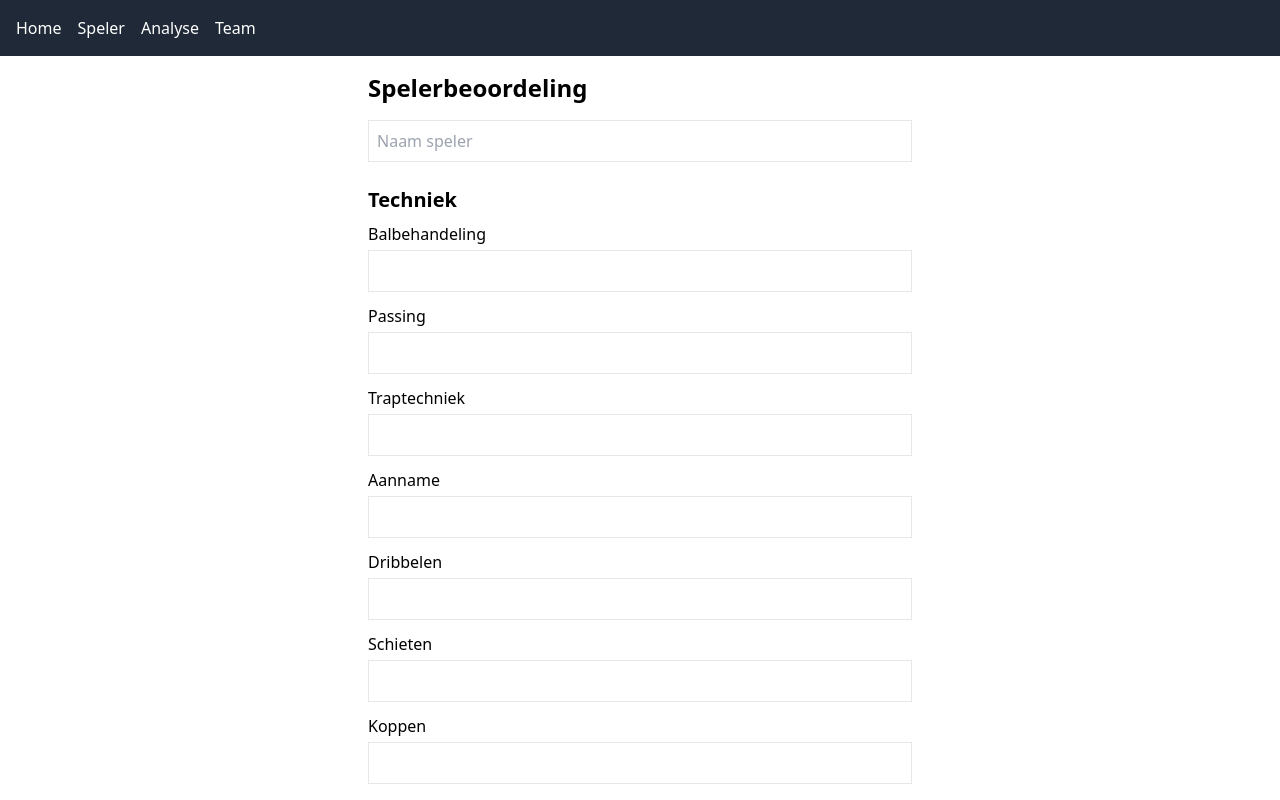
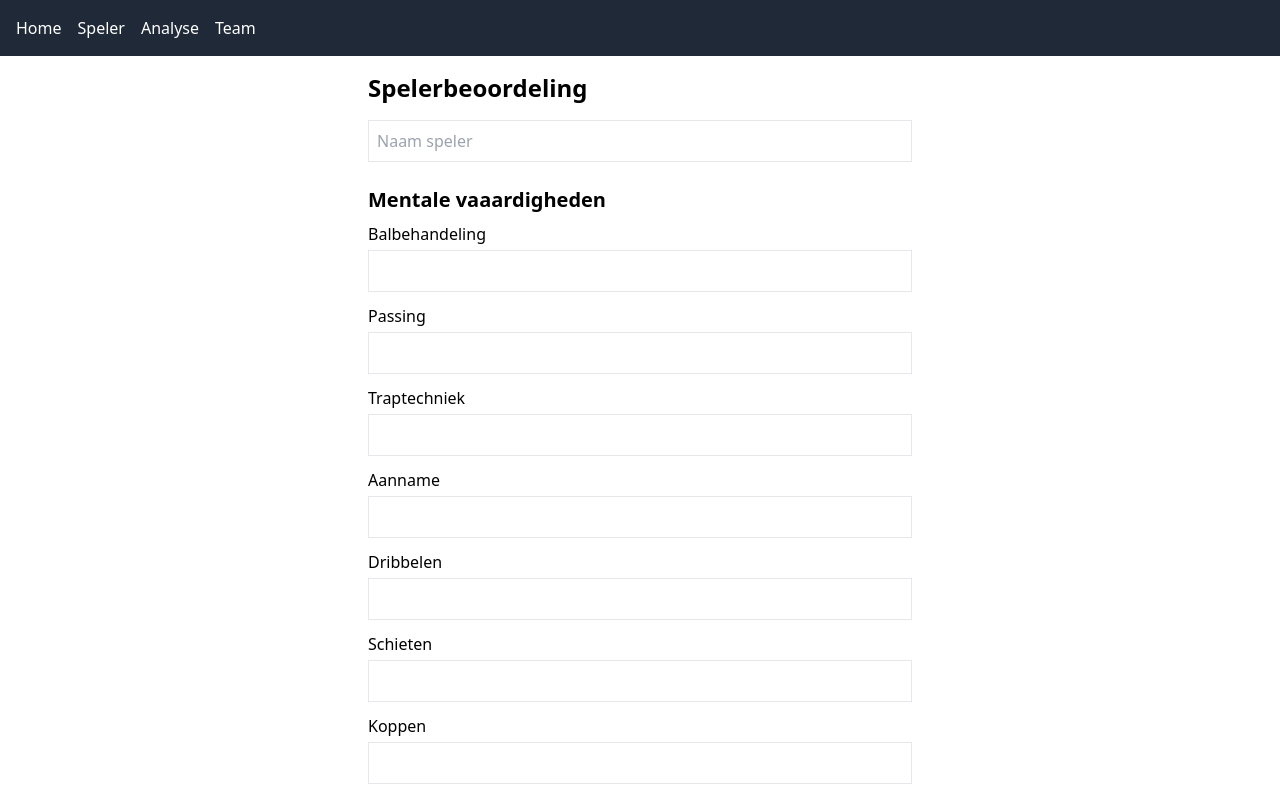
Before and after one commit to Trompert-Analysis/Voetbal-analysetool, a React (Vite) app in the folder frontend/: page /Speler in a window 1280 px wide. Shown: the top 800 px of the page. Built offline with nearby package versions, Linux system fonts and the light colour scheme; the HTML template or start-up script is replaced by a standard one.

Commit message:
Update Speler.jsx

```diff
--- a/frontend/src/pages/Speler.jsx
+++ b/frontend/src/pages/Speler.jsx
@@ -25,7 +25,7 @@ function Speler() {
   };
 
   const secties = {
-    "Techniek": ["balbehandeling", "passing", "traptechniek", "aanname", "dribbelen", "schieten", "koppen"],
+    "Mentale vaaardigheden": ["balbehandeling", "passing", "traptechniek", "aanname", "dribbelen", "schieten", "koppen"],
     "Tactisch Inzicht": ["positie kiezen", "overzicht", "spel lezen", "anticiperen", "meeverdedigen"],
     "Fysiek": ["snelheid", "kracht", "uithoudingsvermogen", "wendbaarheid", "sprongkracht"],
     "Mentaal": ["concentratie", "zelfvertrouwen", "doorzettingsvermogen", "weerbaarheid", "coachbaarheid"],
```
